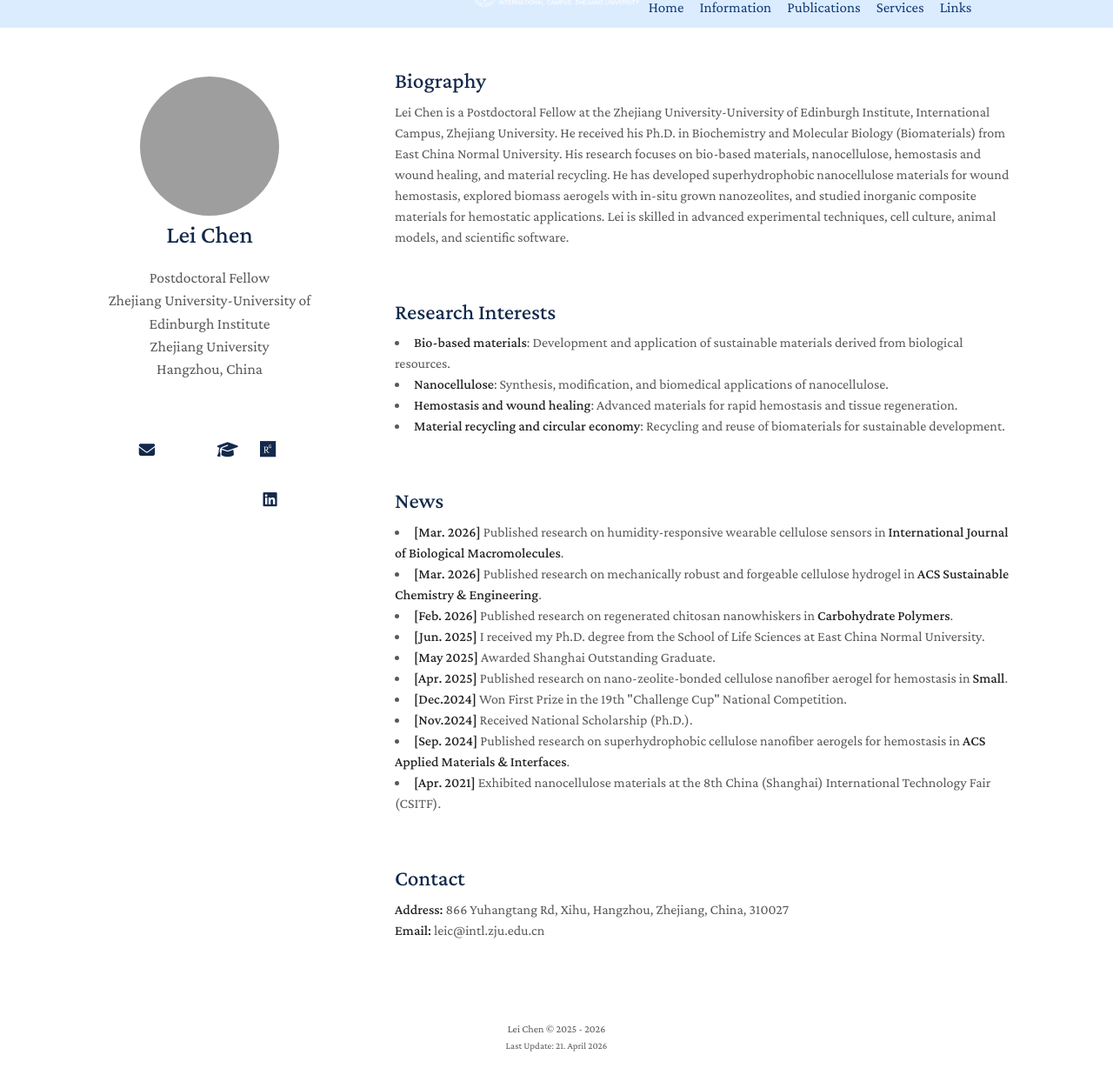
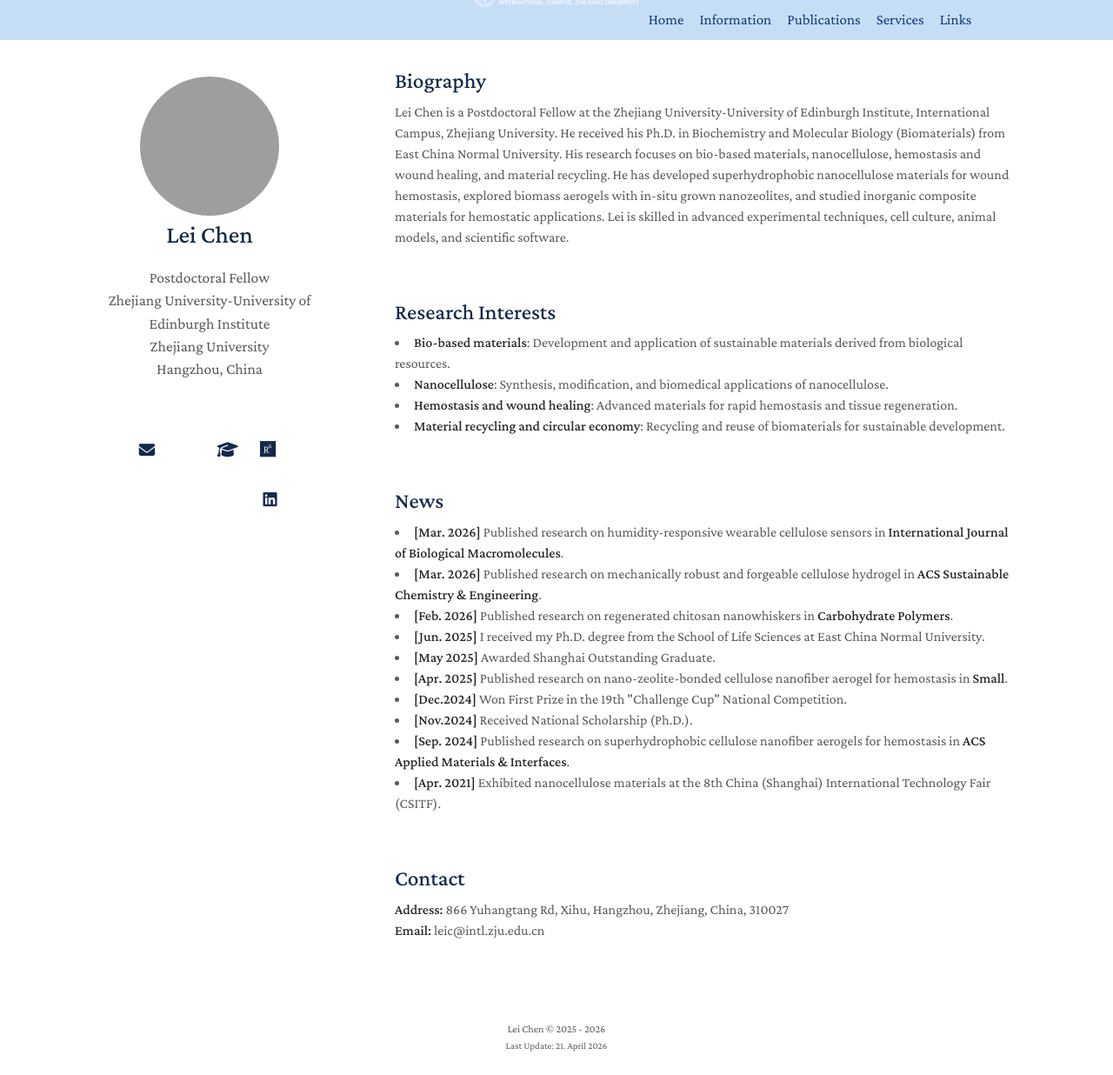
Before and after one commit to alexchanCL/alexchancl.github.io, a Jekyll site: the page built from index.md, in a window 1280 px wide and 1236 px high. Shown: the whole window at 87% size. Built offline with Jekyll 4.4.1, drawn with Linux system fonts in a browser that asks for light colours; a style sheet for code colours, icons or effects is not loaded; grey boxes are pictures that could not be loaded.

Commit message:
Update nav.css

```diff
--- a/assets/css/nav.css
+++ b/assets/css/nav.css
@@ -1,11 +1,18 @@
 /* Top navigation */
 .topnav {
-  background-color: #dcecff; /* ZJU light blue */
+  background-color: #c6ddf6; /* deeper ZJU light blue */
     overflow: hidden;
 	  position:fixed;
 	  z-index:999;
     width:100%;
   }
+
+.topnav > a:first-child {
+    position: absolute;
+    left: 50%;
+    top: 0;
+    transform: translateX(-50%);
+}
 
 
   .topnav #myLinks {
@@ -19,8 +26,8 @@
   .topnav img {
     margin-bottom:-16.5pt;
     margin-top:-12.5pt;
-    margin-left:50% !important;
-    transform: translateX(-50%) !important;
+    margin-left:0 !important;
+    transform: none !important;
     display: block;
   }
 
@@ -36,7 +43,7 @@
 
   /* Change the color of links on hover */
   .topnav a.normal:hover {
-    background-color: #c7ddff;
+    background-color: #adc9eb;
     color: #0b2f5a;
   }
 
```
